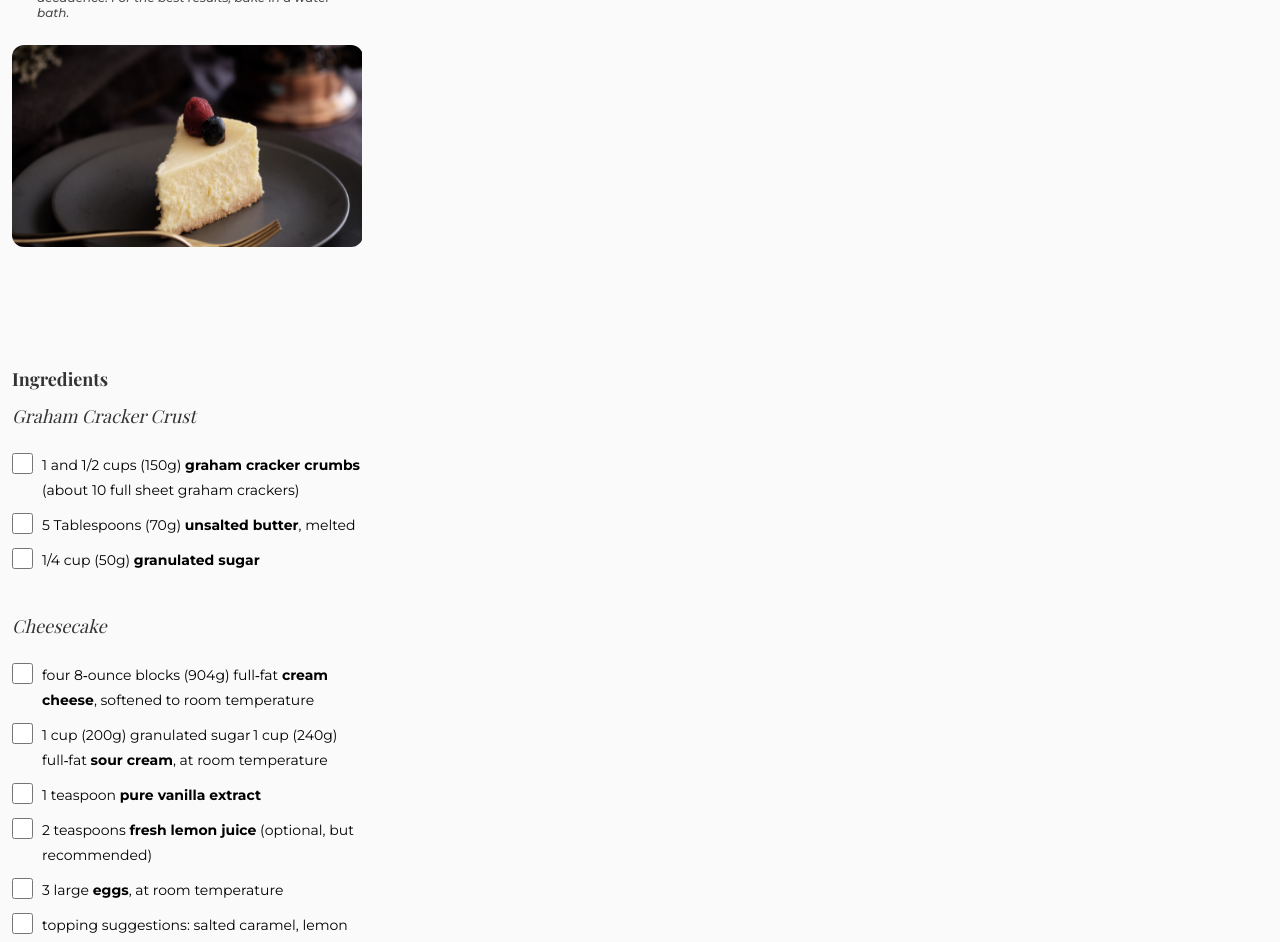
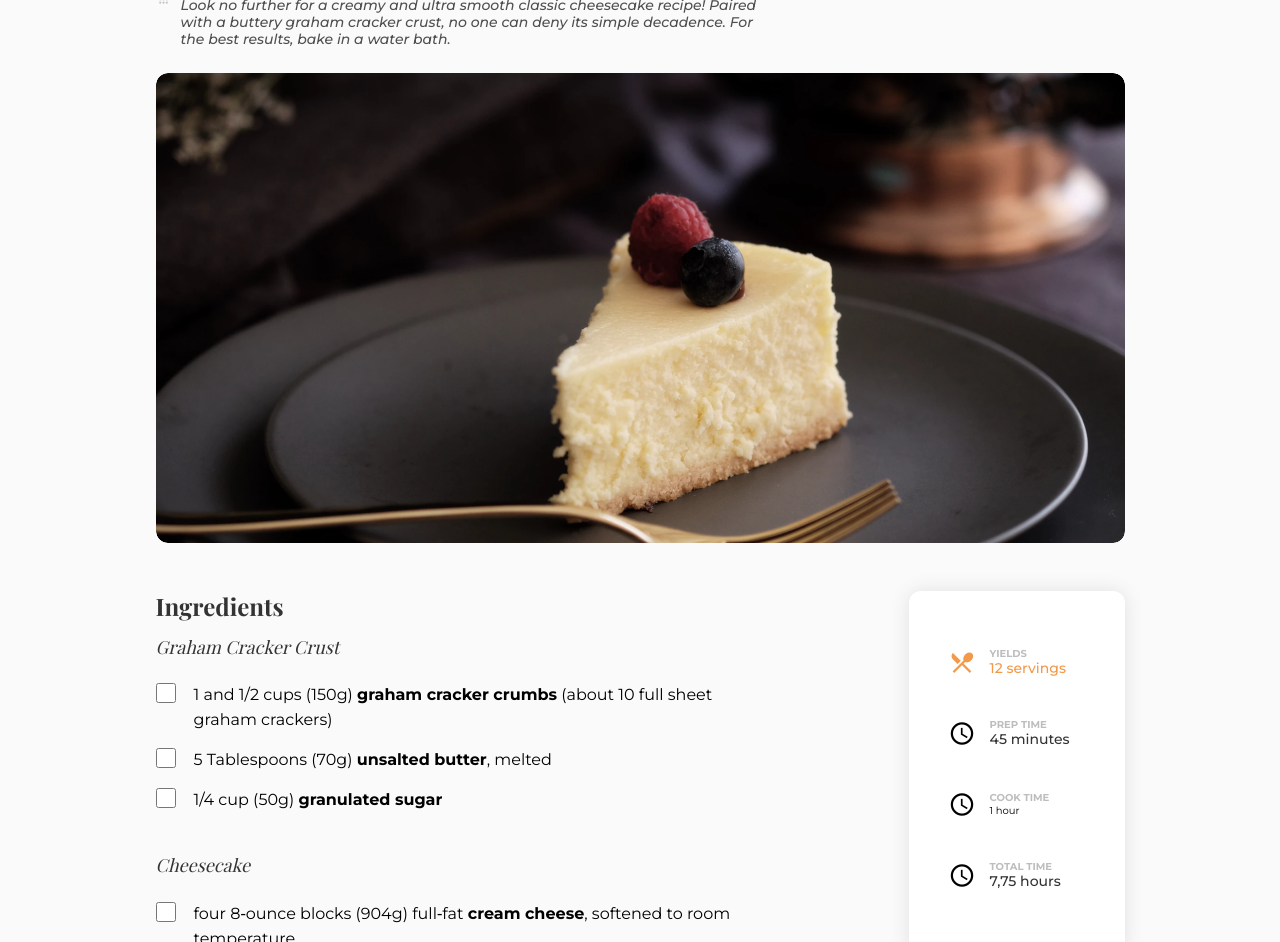
Before and after one commit to Lionprincipe/recipe-blog-challenge, a plain HTML site: page index.html in a window 1280 px wide. Shown: the part 131-1073 px from the top of the page. Drawn offline with nearby package versions, Linux system fonts and the light colour scheme; a web font is replaced by a local one.

Commit message:
add destop vesion and media queries for different devices sizes

```diff
--- a/index.html
+++ b/index.html
@@ -33,7 +33,29 @@
       <section class="main__illustration">
         <img src="./photo1.png" alt="cheese cake photo" />
       </section>
-      <section class="section__cooking-info"></section>
+      <section class="section__cooking-info">
+        <ul>
+          <li>
+            <span class="material-icons"> restaurant_menu </span>
+            <div><span class="section__cooking-info__label">Yields</span><span class="section__cooking-info__value">12 servings</span></div>
+          </li>
+          <li>
+            <span class="material-icons"> schedule </span>
+            <div>
+              <span class="section__cooking-info__label">Prep TIme</span
+              ><span class="section__cooking-info__value">45 minutes</span>
+            </div>
+          </li>
+          <li>
+            <span class="material-icons"> schedule </span>
+            <div><span class="section__cooking-info__label">Cook Time</span class="section__cooking-info__value"><span>1 hour</span></div>
+          </li>
+          <li>
+            <span class="material-icons"> schedule </span>
+            <div><span class="section__cooking-info__label">Total Time</span><span class="section__cooking-info__value">7,75 hours</span></div>
+          </li>
+        </ul>
+      </section>
       <section class="section__ingredients">
         <h2 class="section__title">Ingredients</h2>
         <div class="ingredient__card">
@@ -75,6 +97,8 @@
                 ><input type="checkbox" name="" />1 cup (200g) granulated
                 sugar</label
               >
+                  </li>
+            <li>
               <label
                 ><input type="checkbox" name="" />1 cup (240g) full&#8209;fat
                 <strong>sour cream</strong>, at room temperature</label
@@ -189,10 +213,23 @@
             </p>
           </li>
         </ol>
+      </section>
+      <div class="recipe__source">
         <a href="https://sallysbakingaddiction.com/classic-cheesecake/"
-          >Source: https://sallysbakingaddiction.com/classic-cheesecake/
+          >Source: https://sallysbakingaddiction.com/classic&#8209;cheesecake/
         </a>
-      </section>
+      </div>
     </main>
+    <footer>
+      <p class="footer__sign">
+        created by
+        <strong
+          ><a href="https://devchallenges.io/portfolio/Lionprincipe"
+            >@Lionprincipe</a
+          ></strong
+        >
+        - devChallenges.io
+      </p>
+    </footer>
   </body>
 </html>
--- a/style.css
+++ b/style.css
@@ -23,6 +23,8 @@ html {
 body {
   font-size: 62.5%;
   background-color: #fafafa;
+  position: relative;
+  padding-bottom: 17em;
 }
 
 main {
@@ -72,12 +74,13 @@ section {
 
   color: #333333;
 }
+
 .ingredient__card {
   padding-top: 1.3em;
   padding-bottom: 2em;
 }
 .section__ingredients {
-  padding-bottom: 0;
+  padding-bottom: 1em;
 }
 
 .section__subtitle {
@@ -99,13 +102,67 @@ section {
 }
 
 .section__cooking-info {
-  width: 37.5em;
+  width: 100%;
   height: 9.7em;
 }
 
-section ol li {
-  font-size: 1.6em;
-  line-height: 1.5em;
+.section__cooking-info ul {
+  display: flex;
+  flex-wrap: wrap;
+  justify-content: space-between;
+}
+
+.section__cooking-info ul li {
+  width: 11em;
+  display: flex;
+  align-items: center;
+}
+
+.section__cooking-info ul li div {
+  display: flex;
+  flex-direction: column;
+}
+
+.section__cooking-info ul li .material-icons {
+  padding-right: 0.35em;
+  font-size: 1.7em;
+  line-height: 1em;
+}
+
+.section__cooking-info ul li:first-of-type {
+  width: 100%;
+  padding-bottom: 2em;
+}
+
+.section__cooking-info ul li:first-child .section__cooking-info__value,
+.section__cooking-info ul li:first-child .material-icons {
+  color: #f2994a;
+}
+.section__cooking-info__label {
+  font-family: Montserrat;
+  font-style: normal;
+  font-weight: bold;
+  font-size: 0.8em;
+  line-height: 1.25em;
+  text-transform: uppercase;
+  /* identical to box height */
+
+  text-transform: uppercase;
+
+  /* Gray 4 */
+
+  color: #bdbdbd;
+}
+.section__cooking-info__value {
+  font-family: Montserrat;
+  font-style: normal;
+  font-weight: 500;
+  font-size: 1em;
+  line-height: 1.2em;
+
+  /* Gray 1 */
+
+  color: #333333;
 }
 
 .main__illustration {
@@ -139,26 +196,16 @@ section ol li {
   color: #c4c4c4;
 }
 
-ol li {
-  margin-bottom: 2.4em;
-}
-ol li p {
-  -webkit-hyphens: none;
-  hyphens: none;
-}
-
 .section__instructions .section__title {
   line-height: 1.33em;
   font-size: 2.4em;
 }
+
 .section__instructions ol {
+  counter-reset: my-awesome-counter;
+  line-height: 1.5em;
   padding-top: 2.8em;
   padding-left: 5.1em;
-}
-
-.section__instructions ol {
-  list-style: none;
-  counter-reset: my-awesome-counter;
 }
 
 .section__instructions ol li {
@@ -166,8 +213,13 @@ ol li p {
   counter-increment: my-awesome-counter;
 }
 
+.section__instructions ol li:not(:last-child) {
+  margin-bottom: 4.25em;
+}
+
 .section__instructions ol li::after {
   position: absolute;
+  font-size: 1.6em;
   content: counter(my-awesome-counter);
   top: 0.58em;
   left: -1.375em;
@@ -195,14 +247,20 @@ ol li p {
   border-radius: 6px;
 }
 
+.section__instructions ol li p {
+  font-size: 1.6em;
+  line-height: 1.5em;
+  -webkit-hyphens: none;
+  hyphens: none;
+}
 .ingredient__card ul li {
+  position: relative;
   padding-left: 3em;
-  position: relative;
+  min-height: 3.3em;
 }
 
-.ingredient__card ul li {
-  min-height: 3.3em;
-  padding-bottom: 1em;
+.ingredient__card ul li:not(:last-child) {
+  padding-bottom: 1.5em;
 }
 
 .ingredient__card ul li label:hover {
@@ -213,7 +271,167 @@ ol li p {
   position: absolute;
   top: 0;
   left: 0;
-  width: 21px;
-  height: 21px;
+  width: 1.5em;
+  height: 1.5em;
   border: 1px solid #828282;
 }
+
+footer {
+  position: absolute;
+  min-width: 35em;
+  width: 100%;
+  left: 0;
+  bottom: 0;
+  padding-bottom: 2.4em;
+}
+
+.footer__sign {
+  font-style: normal;
+  font-weight: 500;
+  font-size: 1.4em;
+  line-height: 1.21em;
+  text-align: center;
+  color: #a9a9a9;
+}
+
+.footer__sign strong {
+  text-decoration: underline;
+}
+
+.recipe__source {
+  font-family: Montserrat;
+  font-style: italic;
+  font-weight: normal;
+  font-size: 1.2em;
+  line-height: 1.5em;
+
+  color: #bdbdbd;
+}
+
+@media only screen and (min-width: 375px) {
+  body {
+    font-size: calc(100vw * 10 / 375);
+  }
+  main {
+    max-width: auto;
+  }
+}
+
+@media only screen and (min-width: 716px) {
+  body {
+    font-size: calc(716px * 10 / 375);
+  }
+  main {
+    max-width: 716px;
+    margin: 0 auto;
+  }
+}
+
+@media only screen and (min-width: 996px) {
+  body {
+    font-size: 62.5%;
+    padding-bottom: 13.4em;
+  }
+  main {
+    max-width: 96.9em;
+    margin: 0 auto;
+    padding: 5.2em 0 0;
+  }
+
+  h1 {
+    font-size: 4.8em;
+    line-height: 1.33em;
+    padding-bottom: 0.25em;
+  }
+
+  .header__paragraph {
+    font-size: 1.4em;
+    line-height: 1.21em;
+    max-width: 42.29em;
+  }
+  .main__illustration {
+    max-height: 47em;
+    overflow: hidden;
+    border-radius: 12px;
+    padding-bottom: 0;
+    margin-bottom: 4.8em;
+  }
+  .section__title {
+    font-size: 2.4em;
+    line-height: 1.33em;
+  }
+  .section__subtitle {
+    font-size: 1.8em;
+    line-height: 1.33em;
+  }
+
+  .main__illustration img {
+    display: block;
+    max-width: 96.9em;
+    border-radius: 12px;
+  }
+
+  main {
+    position: relative;
+  }
+
+  .section__cooking-info {
+    position: absolute;
+    height: auto;
+    right: 0;
+    display: block;
+    width: 21.6em;
+    min-height: 36.7em;
+    background: #ffffff;
+    box-shadow: 0px 0px 2em rgba(0, 0, 0, 0.1);
+    border-radius: 12px;
+    padding: 0;
+    padding-left: 4em;
+    padding-top: 5.7em;
+  }
+
+  .ingredient__card label {
+    font-size: 1.6em;
+    line-height: 1.56em;
+  }
+
+  .ingredient__card ul li {
+    padding-left: 3.8em;
+  }
+
+  .section__instructions,
+  .section__ingredients {
+    max-width: 58.4em;
+  }
+
+  .section__instructions {
+    padding-bottom: 5.7em;
+  }
+
+  .section__cooking-info__label {
+    font-size: 1em;
+    line-height: 1.2em;
+  }
+
+  .section__cooking-info__value {
+    font-size: 1.4em;
+    line-height: 1.21em;
+  }
+
+  .section__cooking-info ul li .material-icons {
+    padding-right: 0.52em;
+    font-size: 2.7em;
+    line-height: 1.08em;
+  }
+
+  .section__cooking-info ul li:first-of-type,
+  .section__cooking-info ul li {
+    width: 100%;
+
+    padding-bottom: 4.2em;
+  }
+
+  .section__instructions ol li:not(:last-child) {
+    margin-bottom: 3.5em;
+  }
+}
```
